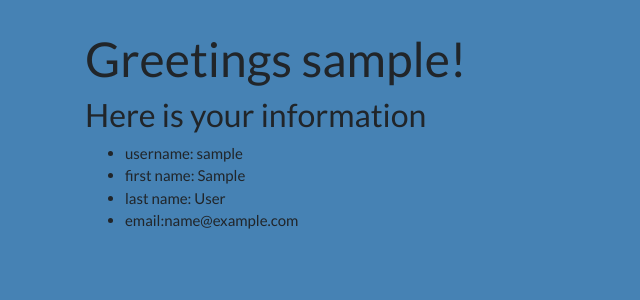
After one commit to ItsTheRealVictor/SB_feedback, a Flask app: a page that uses templates/user_info.html in a window 1280 px wide. The commit adds this page. Shown: the top 300 px of the page, without its empty margins (0-640 px from the left). Run offline with Flask 2, Linux system fonts and the light colour scheme; the visitor is signed in with stand-in values (Sample User, id 1); tables that the repository leaves empty hold one stand-in row (values such as "Sample post"); some libraries are stand-ins or nearby versions.

Commit message:
can now login and see user info

```diff
--- a/app.py
+++ b/app.py
@@ -76,4 +76,17 @@ def logout():
 
 @app.route('/secret')
 def secret():
-    return render_template('secret.html')
+    if 'username' not in session:
+        flash('You need to be logged in to see this')
+        return redirect('/')
+    else:
+        return render_template('secret.html')
+
+@app.route('/users/<username>', methods=['GET', 'POST'])
+def show_user_info(username):
+    user = User.query.get_or_404(username)
+    if 'username' not in session:
+        flash('You need to be logged in to see this')
+        return redirect('/')
+    else:
+        return render_template('user_info.html', user=user)
--- a/templates/home.html
+++ b/templates/home.html
@@ -18,6 +18,12 @@
                 <button>Logout! </button>
             </form>
 
+            {% if session['username'] %}
+                <form action="/users/{{session['username']}}">
+                    <button>See my info</button>
+                </form>
+            {% endif %}
+
             <h1>Here are our users</h1>
             <ul>
                 {% for user in users %}
--- /dev/null
+++ b/templates/user_info.html
@@ -0,0 +1,15 @@
+{% extends 'base.html' %}
+<html>
+    <body>
+        {% block body %}
+            <h1>Greetings {{user.username}}!</h1>
+            <h3>Here is your information</h3>
+            <ul>
+                <li>username: {{user.username}}</li>
+                <li>first name: {{user.first_name}}</li>
+                <li>last name: {{user.last_name}}</li>
+                <li>email:{{user.email}}</li>
+            </ul>
+        {% endblock %}
+    </body>
+</html>
```
